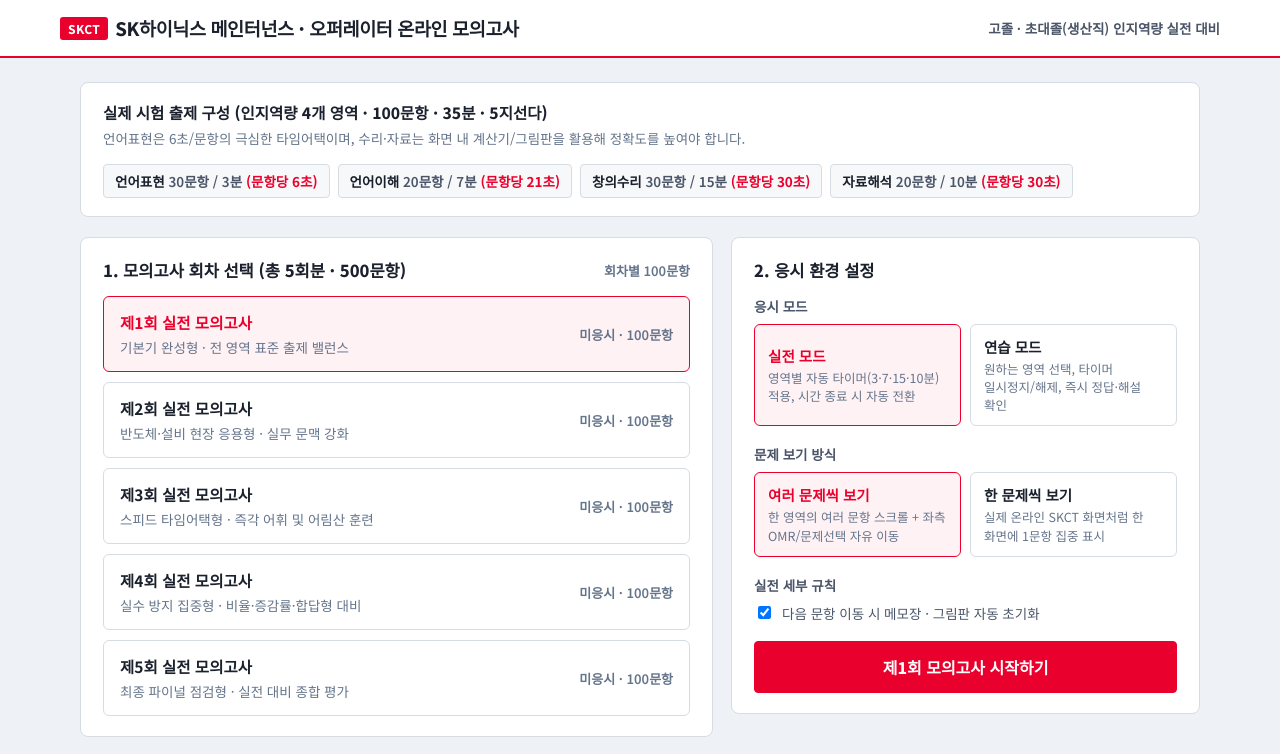
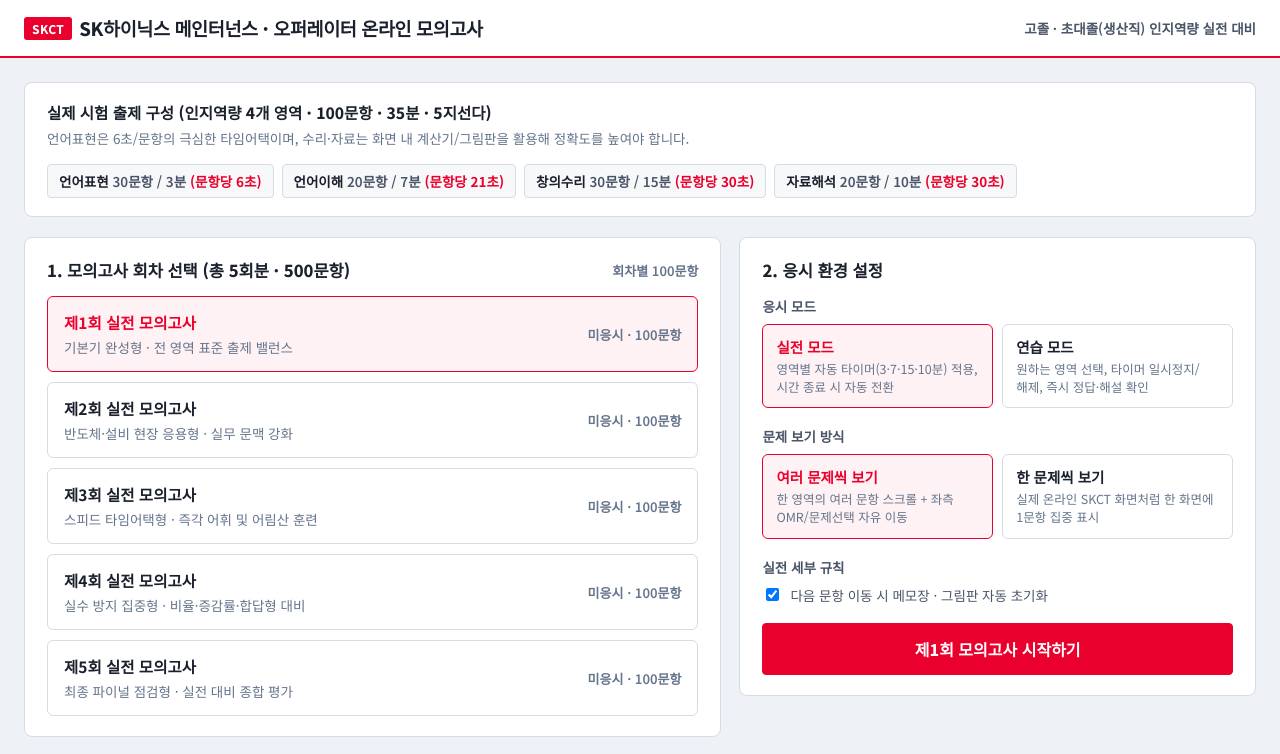
Before and after one commit to WBCode3/skct-maint-2026, a React (Vite) app: page / in a window 1280 px wide. Shown: the top 754 px of the page. Built offline with nearby package versions, Linux system fonts and the light colour scheme.

Commit message:
Widen lobby and result containers to 1440px/1360px for wide screens

```diff
--- a/src/styles/skct.css
+++ b/src/styles/skct.css
@@ -1148,7 +1148,7 @@ select {
 }
 
 .lobby-header-inner {
-  max-width: 1160px;
+  max-width: 1440px;
   margin: 0 auto;
   display: flex;
   align-items: center;
@@ -1157,9 +1157,9 @@ select {
 }
 
 .lobby-container {
-  max-width: 1160px;
+  max-width: 1440px;
   margin: 0 auto;
-  padding: 24px 20px 48px;
+  padding: 24px 24px 48px;
 }
 
 .lobby-summary-strip {
@@ -1490,9 +1490,9 @@ select {
 }
 
 .result-container {
-  max-width: 1120px;
+  max-width: 1360px;
   margin: 0 auto;
-  padding: 24px 20px 56px;
+  padding: 24px 24px 56px;
 }
 
 .result-kpi-grid {
```
